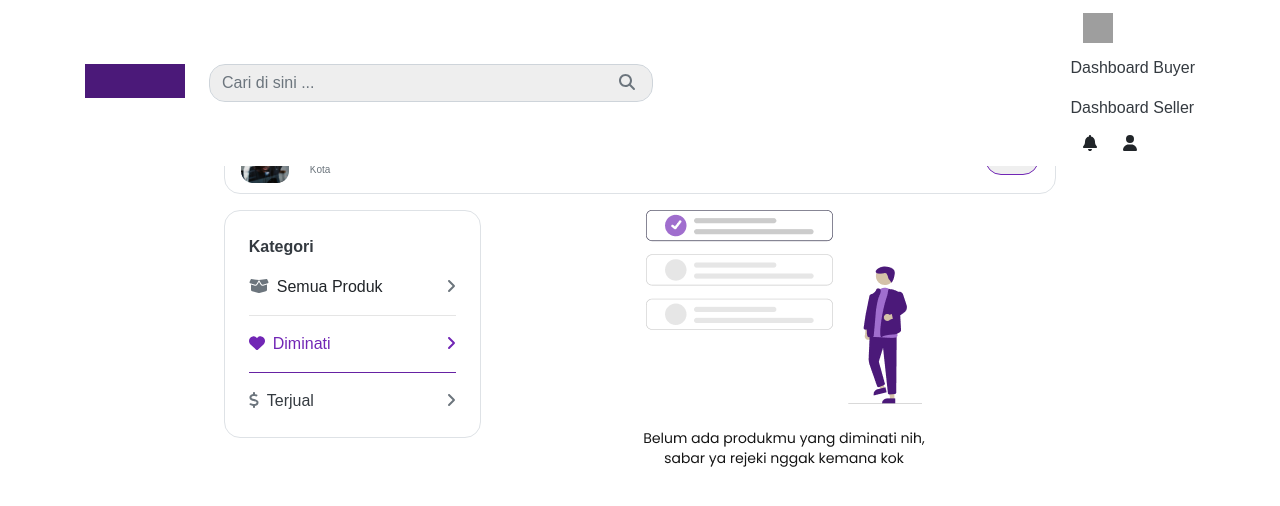
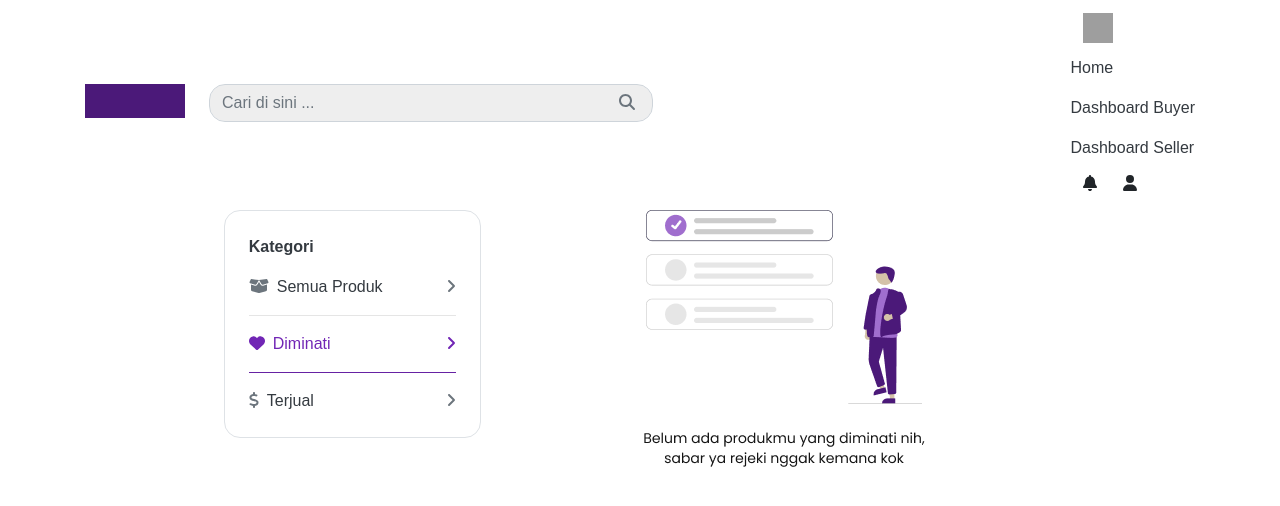
Before and after one commit to Ekarizqi/project-final, a React (Create React App) app: page /dashboard-jual-diminati-seller in a window 1280 px wide. Both pictures are taken after a click on the button "Toggle navigation". Shown: the top 506 px of the page. Built offline with nearby package versions, Linux system fonts and the light colour scheme; grey boxes are pictures that could not be loaded; the HTML template or start-up script is replaced by a standard one.

Commit message:
redirect link

```diff
--- a/src/components/Navbar.jsx
+++ b/src/components/Navbar.jsx
@@ -48,6 +48,14 @@
                 <li className="nav-item">
                   <Link
                     className="nav-link text-dark"
+                    to={"/"}
+                  >
+                    Home
+                  </Link>
+                </li>
+                <li className="nav-item">
+                  <Link
+                    className="nav-link text-dark"
                     to={"/dashboard-product-buyer"}
                   >
                     Dashboard Buyer
@@ -56,7 +64,7 @@
                 <li className="nav-item">
                   <Link
                     className="nav-link text-dark"
-                    to={"/dashboard-product-seller"}
+                    to={"/dashboard-jual-seller"}
                   >
                     Dashboard Seller
                   </Link>
--- a/src/layouts/Login.jsx
+++ b/src/layouts/Login.jsx
@@ -17,7 +17,7 @@
             <div className="col-md-12">
               <h4 className="text-dark font-weight-bold">Masuk</h4>
 
-              <Form>
+              <Form action={"/info-profile"}>
                 <div className="form-group mb-3">
                   <label
                     htmlFor="email"
--- a/src/pages/DashboardJualDiminati[Seller].jsx
+++ b/src/pages/DashboardJualDiminati[Seller].jsx
@@ -29,9 +29,11 @@
             </div>
 
             <div className="col-md-2 text-right">
-              <button className="mt-1 form-group font-weight-bold py-2 w-50 custom-border-button custom-border-auth custom-font-2">
-                Edit
-              </button>
+              <form action="/info-profile">
+                <button className="mt-1 form-group font-weight-bold py-2 w-50 custom-border-button custom-border-auth custom-font-2">
+                  Edit
+                </button>
+              </form>
             </div>
           </div>
         </div>
@@ -50,7 +52,9 @@
                         className="text-muted"
                       />
                     </span>
-                    <span>Semua Produk</span>
+                    <a href="/dashboard-jual-seller" className="text-dark">
+                      Semua Produk
+                    </a>
                   </div>
                 </div>
                 <span>
@@ -65,7 +69,12 @@
                     <span className="mr-2">
                       <FontAwesomeIcon icon={faHeart} />
                     </span>
-                    <span>Diminati</span>
+                    <a
+                      href="/dashboard-jual-diminati-seller"
+                      className="custom-font-auth"
+                    >
+                      Diminati
+                    </a>
                   </div>
                 </div>
                 <span className="custom-font-auth">
--- a/src/pages/DashboardJualProduct[Seller].jsx
+++ b/src/pages/DashboardJualProduct[Seller].jsx
@@ -30,9 +30,11 @@
             </div>
 
             <div className="col-md-2 text-right">
+              <form action="/info-profile">
                 <button className="mt-1 form-group font-weight-bold py-2 w-50 custom-border-button custom-border-auth custom-font-2">
                   Edit
                 </button>
+              </form>
             </div>
           </div>
         </div>
--- a/src/pages/DashboardJual[Seller].jsx
+++ b/src/pages/DashboardJual[Seller].jsx
@@ -30,9 +30,11 @@
             </div>
 
             <div className="col-md-2 text-right">
+              <form action="/info-profile">
                 <button className="mt-1 form-group font-weight-bold py-2 w-50 custom-border-button custom-border-auth custom-font-2">
                   Edit
                 </button>
+              </form>
             </div>
           </div>
         </div>
@@ -48,7 +50,12 @@
                     <span className="mr-2">
                       <FontAwesomeIcon icon={faBoxOpen} />
                     </span>
-                    <span>Semua Produk</span>
+                    <a
+                      href="/dashboard-jual-seller"
+                      className="custom-font-auth"
+                    >
+                      Semua Produk
+                    </a>
                   </div>
                 </div>
                 <span>
@@ -63,7 +70,12 @@
                     <span className="mr-2 text-muted">
                       <FontAwesomeIcon icon={faHeart} />
                     </span>
-                    <span className="text-dark">Diminati</span>
+                    <a
+                      href="/dashboard-jual-diminati-seller"
+                      className="text-dark"
+                    >
+                      Diminati
+                    </a>
                   </div>
                 </div>
                 <span className="text-muted">
@@ -93,11 +105,15 @@
               <div className="col-md-4">
                 <div className="w-100 h-100 mx-auto text-muted py-5 row align-items-center custom-border-style custom-border-auth">
                   <div className="col-md-12 text-center">
+                    <form action="/info-product-add">
+                      <button className="btn btn-link text-muted">
                         <FontAwesomeIcon
                           icon={faPlusSquare}
                           className="custom-font-3"
                         />
                         <p className="custom-font-2">Tambah Produk</p>
+                      </button>
+                    </form>
                   </div>
                 </div>
               </div>
--- a/src/pages/DashboardProduct[Buyer].jsx
+++ b/src/pages/DashboardProduct[Buyer].jsx
@@ -7,7 +7,7 @@
       <div className="w-75 mx-auto">
         <div className="row">
           <div className="col-md-8">
-          <Carousel showArrows={true} showThumbs={false} showStatus={false}>
+            <Carousel showArrows={true} showThumbs={false} showStatus={false}>
               <div>
                 <img
                   src={require("../images/jam.png")}
@@ -37,12 +37,16 @@
           <div className="col-md-4">
             <div className="border px-3 py-3 custom-border-auth">
               <p className="text-dark font-weight-bold">Jam Tangan Casio</p>
-              <p className="text-muted custom-font-1 custom-space-top">Aksesoris</p>
+              <p className="text-muted custom-font-1 custom-space-top">
+                Aksesoris
+              </p>
               <p className="text-dark custom-space-top">Rp 250.000</p>
 
-              <button className="mt-3 form-group font-weight-bold text-white border-0 py-2 w-100 custom-border-auth custom-button-auth custom-font-1">
-                Saya tertarik dan ingin nego
-              </button>
+              <form action="/dashboard-product-notif-tawar-buyer">
+                <button className="mt-3 form-group font-weight-bold text-white border-0 py-2 w-100 custom-border-auth custom-button-auth custom-font-1">
+                  Saya tertarik dan ingin nego
+                </button>
+              </form>
             </div>
 
             <div className="border mt-3 px-2 py-2 custom-border-auth">
@@ -52,8 +56,12 @@
                 </div>
 
                 <div className="col-md-9">
-                  <p className="text-dark font-weight-bold custom-font-1">Nama Penjual</p>
-                  <p className="text-muted custom-font-5 custom-space-top">Kota</p>
+                  <p className="text-dark font-weight-bold custom-font-1">
+                    Nama Penjual
+                  </p>
+                  <p className="text-muted custom-font-5 custom-space-top">
+                    Kota
+                  </p>
                 </div>
               </div>
             </div>
--- a/src/pages/DashboardProduct[Seller].jsx
+++ b/src/pages/DashboardProduct[Seller].jsx
@@ -42,12 +42,14 @@
               </p>
               <p className="text-dark custom-space-top">Rp 250.000</p>
 
+              <form action="/dashboard-jual-seller">
                 <button className="mt-3 form-group font-weight-bold text-white border-0 py-2 w-100 custom-border-auth custom-button-auth custom-font-1">
                   Terbitkan
                 </button>
                 <button className=" form-group font-weight-bold py-2 w-100 custom-border-button custom-border-auth custom-font-1">
                   Preview
                 </button>
+              </form>
             </div>
 
             <div className="border mt-3 px-2 py-2 custom-border-auth">
--- a/src/pages/InfoProductAdd[Seller].jsx
+++ b/src/pages/InfoProductAdd[Seller].jsx
@@ -15,7 +15,7 @@
         />
         <span>
           <div className="mx-auto w-50">
-            <Form>
+            <Form action={"/dashboard-product-seller"}>
               <div className="form-group mb-3">
                 <label
                   htmlFor="namaproduk"
--- a/src/pages/InfoProfile.jsx
+++ b/src/pages/InfoProfile.jsx
@@ -17,7 +17,7 @@
       </div>
 
       <div className="w-50 mx-auto">
-        <Form>
+        <Form action={"/dashboard-product-buyer"}>
           <div className="form-group mb-3">
             <label
               htmlFor="nama"
```
Lines whose indentation alone changed are shown as unchanged.
